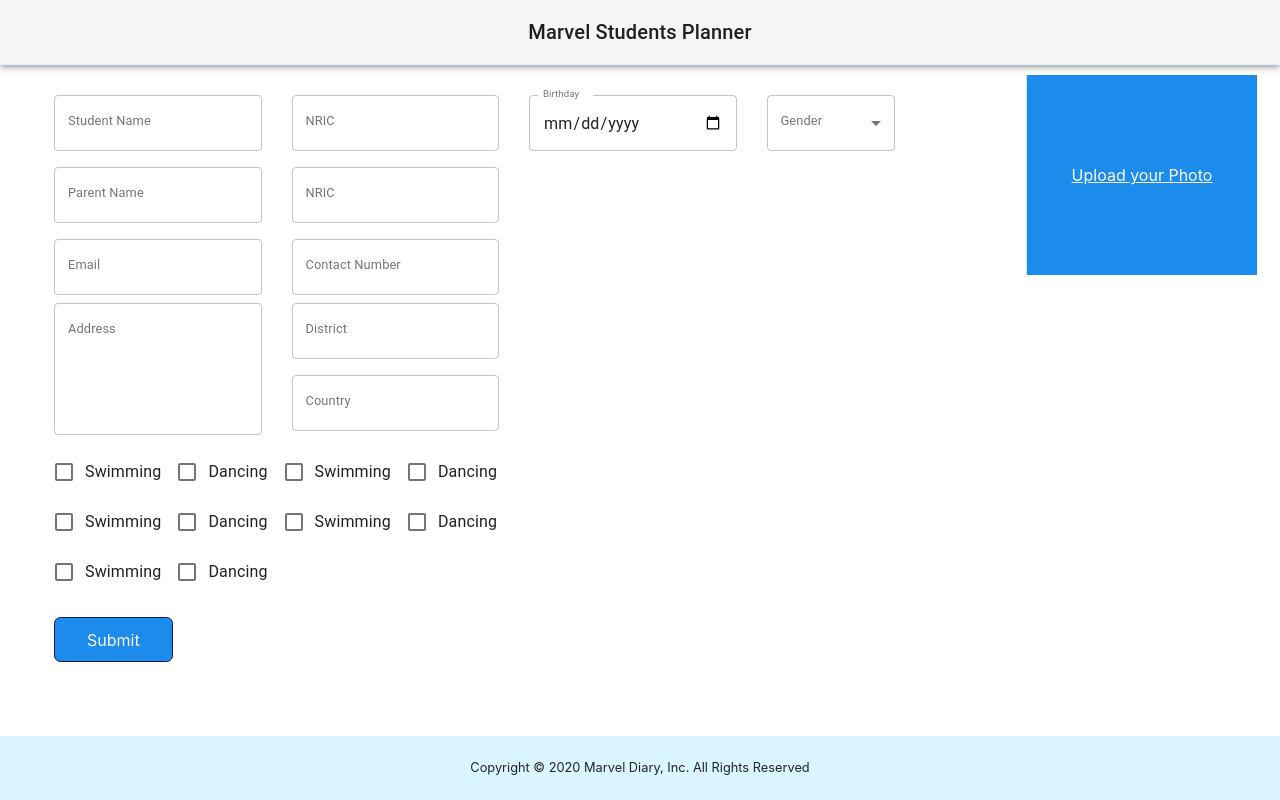
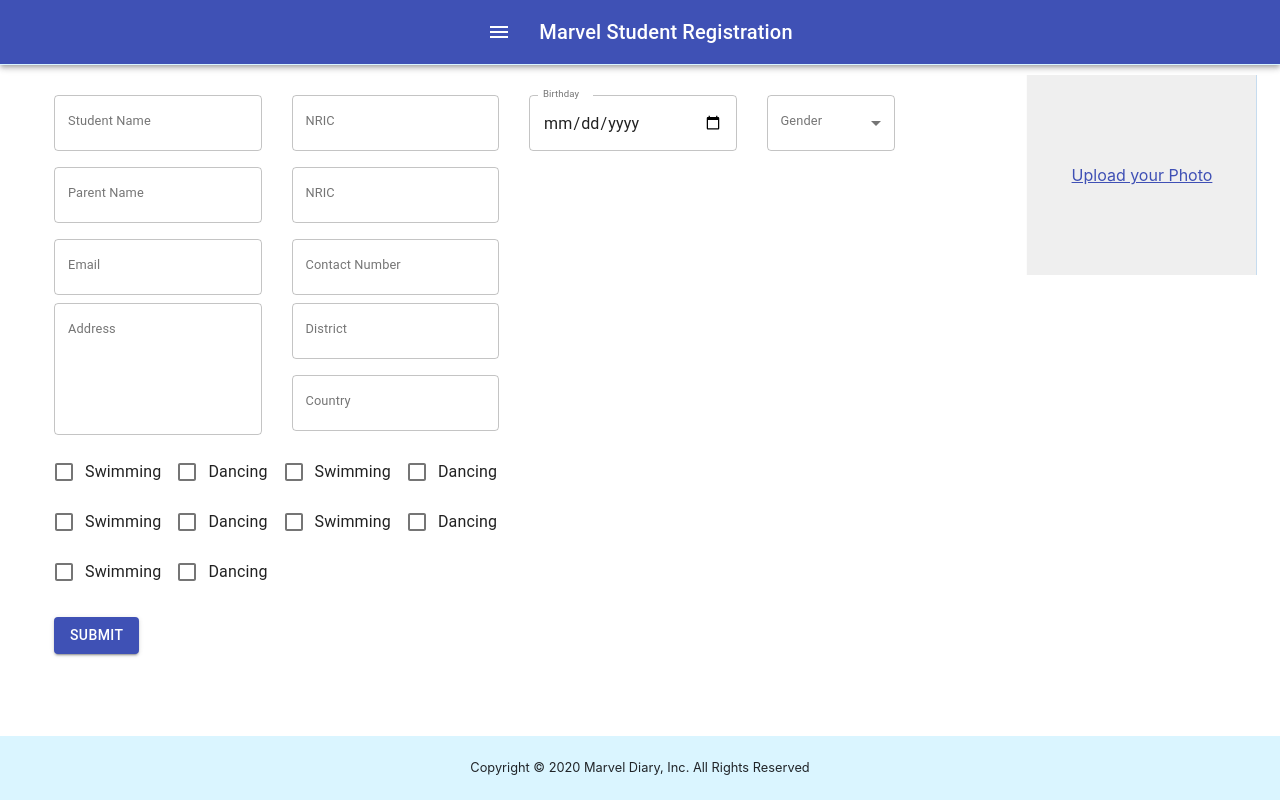
Before and after one commit to pradeep-charism/marvel-ui-service, a React (Create React App) app: page /register in a window 1280 px wide. Shown: the top 800 px of the page. Built offline with nearby package versions, Linux system fonts and the light colour scheme.

Commit message:
UI clean up

```diff
--- a/package.json
+++ b/package.json
@@ -4,6 +4,7 @@
   "private": true,
   "dependencies": {
     "@material-ui/core": "^4.11.3",
+    "@material-ui/icons": "^4.11.2",
     "@testing-library/jest-dom": "^4.2.4",
     "@testing-library/react": "^9.3.2",
     "@testing-library/user-event": "^7.1.2",
--- a/src/components/Header/Header.js
+++ b/src/components/Header/Header.js
@@ -1,9 +1,7 @@
 import React from 'react';
 import './style.css';
-import Toolbar from "@material-ui/core/Toolbar";
-import Typography from "@material-ui/core/Typography";
-import AppBar from "@material-ui/core/AppBar";
 import {makeStyles} from "@material-ui/core/styles";
+import StudentsMenuBar from "../../screens/Menu/StudentsMenuBar";
 
 const useStyles = makeStyles((theme) => ({
     appBar: {
@@ -14,12 +12,6 @@
 export default function Header() {
     const classes = useStyles();
     return (
-        <AppBar position="absolute" color="default" className={classes.appBar}>
-            <Toolbar>
-                <Typography variant="h6" color="inherit" noWrap>
-                    Marvel Students Planner
-                </Typography>
-            </Toolbar>
-        </AppBar>
+        <StudentsMenuBar/>
     );
 }
--- a/src/components/ProfileImage/ProfileImage.js
+++ b/src/components/ProfileImage/ProfileImage.js
@@ -5,6 +5,7 @@
 import { ActionCreators } from '../../actions/profile';
 import { getStore } from '../../utils';
 import './style.css';
+import Button from "@material-ui/core/Button";
 
 export class ProfileImage extends Component {
 
--- a/src/components/ProfileImage/style.css
+++ b/src/components/ProfileImage/style.css
@@ -22,8 +22,8 @@
   width: 90% !important;
 }
 .profileImageSelection {
-  background-color: #1b8bec;
-  color: #fff;
+  /*background-color: purple;*/
+  color: #3f50b5;
   position: absolute;
   left: 50%;
   top: 50%;
--- /dev/null
+++ b/src/screens/Menu/StudentsMenuBar.js
@@ -0,0 +1,39 @@
+import React from 'react';
+import {makeStyles} from '@material-ui/core/styles';
+import AppBar from '@material-ui/core/AppBar';
+import Toolbar from '@material-ui/core/Toolbar';
+import Typography from '@material-ui/core/Typography';
+import Button from '@material-ui/core/Button';
+import IconButton from '@material-ui/core/IconButton';
+import MenuIcon from '@material-ui/icons/Menu';
+
+const useStyles = makeStyles((theme) => ({
+    root: {
+        flexGrow: 1,
+    },
+    menuButton: {
+        marginRight: theme.spacing(2),
+    },
+    title: {
+        flexGrow: 1,
+    },
+}));
+
+export default function StudentsMenuBar() {
+    const classes = useStyles();
+
+    return (
+        <div className={classes.root}>
+            <AppBar position="static">
+                <Toolbar color="primary">
+                    <IconButton edge="start" className={classes.menuButton} color="inherit" aria-label="menu" >
+                        <MenuIcon/>
+                    </IconButton>
+                    <Typography variant="h6" className={classes.title} align="left">
+                        Marvel Student Registration
+                    </Typography>
+                </Toolbar>
+            </AppBar>
+        </div>
+    );
+}
--- a/src/screens/Register/components/RightContent/RightContent.js
+++ b/src/screens/Register/components/RightContent/RightContent.js
@@ -9,6 +9,7 @@
 import {Checkbox, FormControlLabel, FormGroup, MenuItem} from "@material-ui/core";
 import Paper from "@material-ui/core/Paper";
 import Grid from "@material-ui/core/Grid";
+import Button from "@material-ui/core/Button";
 
 export class RightContent extends Component {
     constructor(props) {
@@ -404,7 +405,9 @@
                         </div>
                         <div className="row">
                             <div className="col-sm-1">
-                                <button type="button" className="button" onClick={this.submitForm}>Submit</button>
+                                <Button variant="contained" color="primary" onClick={this.submitForm}>
+                                    Submit
+                                </Button>
                             </div>
                         </div>
                     </div>
```
